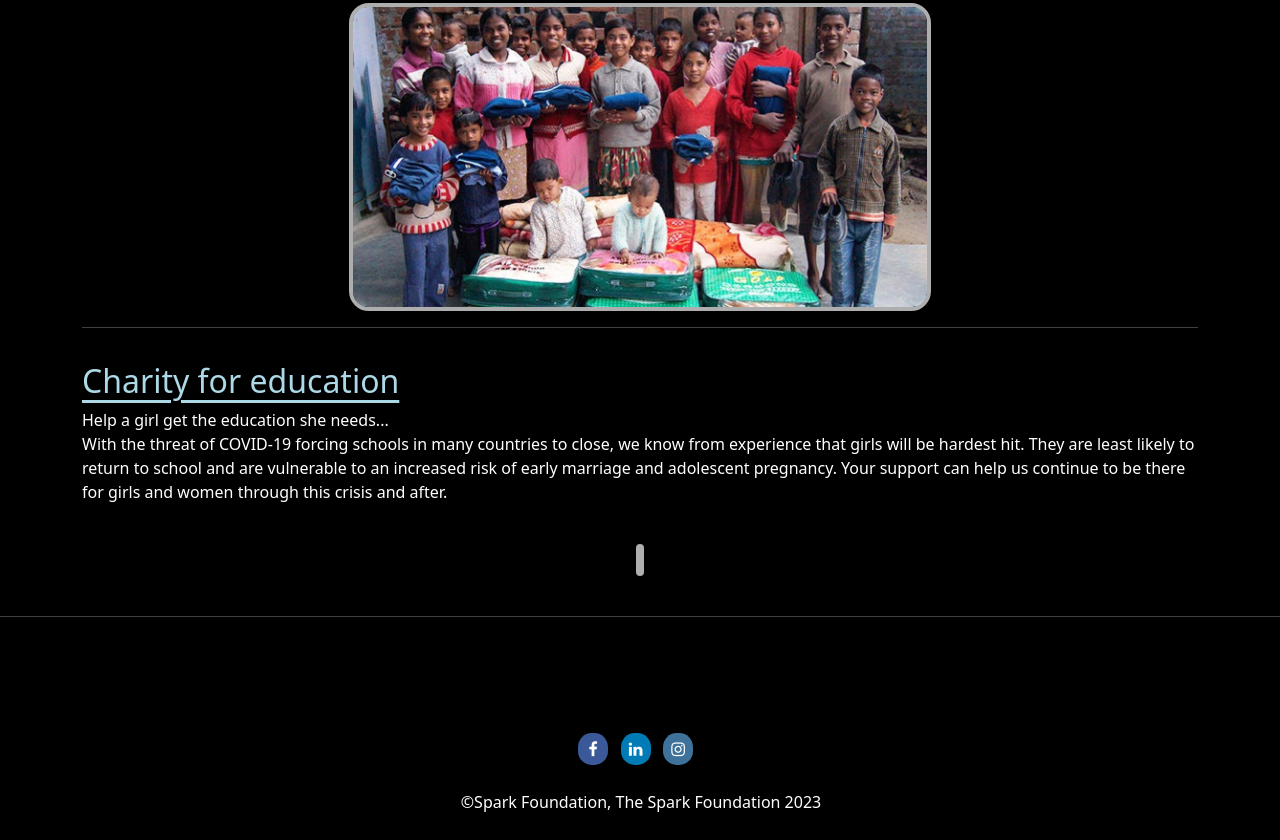
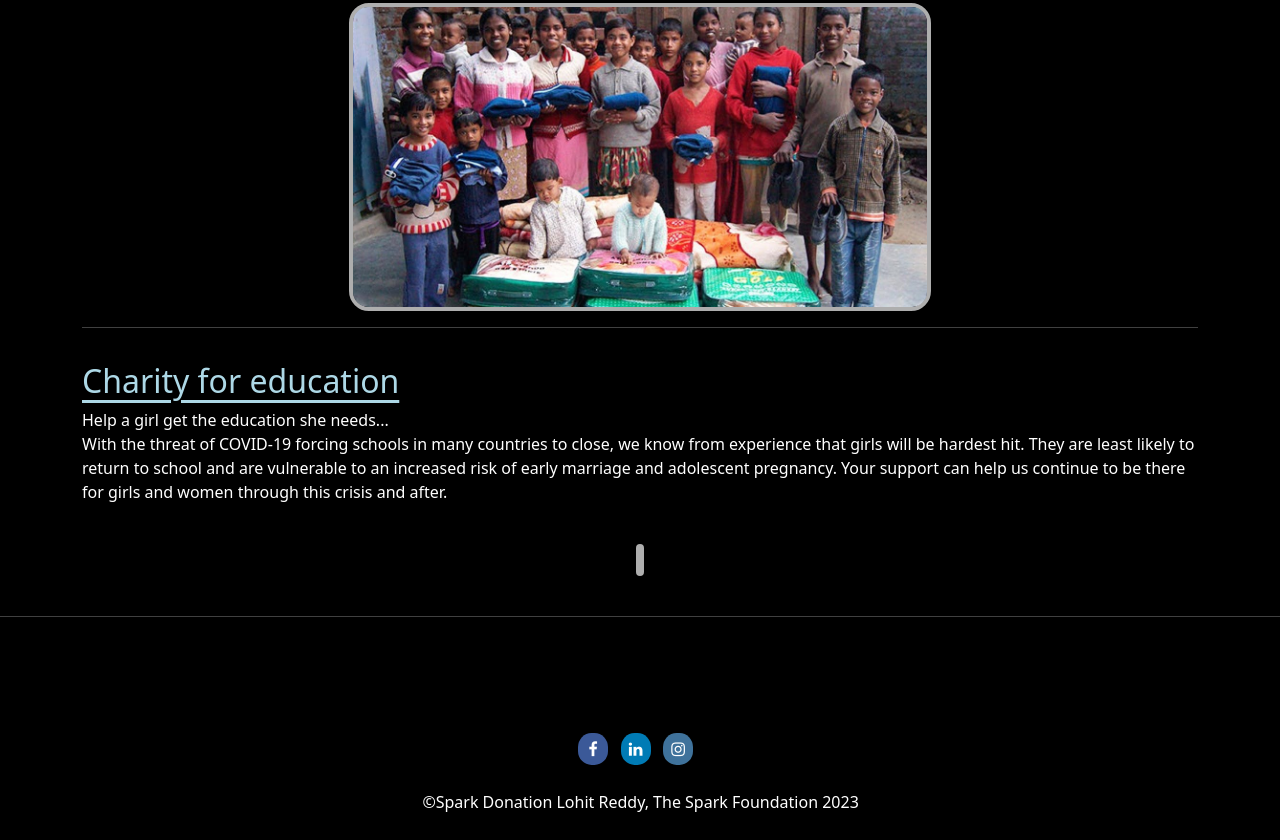
Before and after one commit to Lohit106/paymentGateway, a plain HTML site: page About.html in a window 1280 px wide. Shown: the part 1063-1903 px from the top of the page. Drawn offline with nearby package versions, Linux system fonts and the light colour scheme.

Commit message:
version 1 completed

```diff
--- a/About.html
+++ b/About.html
@@ -132,7 +132,7 @@
       <span> <a href="https://www.instagram.com/thesparksfoundation.info/" class="fa fa-instagram" target="_blank"></a> </span>
   </footer>
   <footer class="cpy">
-      <p>&#169;Spark Foundation, The Spark Foundation 2023</p>
+      <p>&#169;Spark Donation Lohit Reddy, The Spark Foundation 2023</p>
   </footer>
 </body>
 
--- a/about.css
+++ b/about.css
@@ -162,7 +162,7 @@ body {
   }
   footer p{
     background-color: black;
-    padding-left: 36% ;
+    padding-left: 33% ;
     padding-bottom: 2%;
     color: white;
     margin: 0%;
--- a/contact.css
+++ b/contact.css
@@ -167,7 +167,7 @@ body {
   }
   footer p{
     background-color: black;
-    padding-left: 36% ;
+    padding-left: 33% ;
     padding-bottom: 2%;
     color: white;
     margin: 0%;
--- a/style.css
+++ b/style.css
@@ -135,7 +135,7 @@ body {
   }
   footer p{
     background-color: black;
-    padding-left: 35% ;
+    padding-left: 32% ;
     padding-bottom: 2%;
     color: white;
     margin: 0%;
```
Also changed, not shown: contact.html (+1 -1 lines), index.html (+1 -1 lines).
